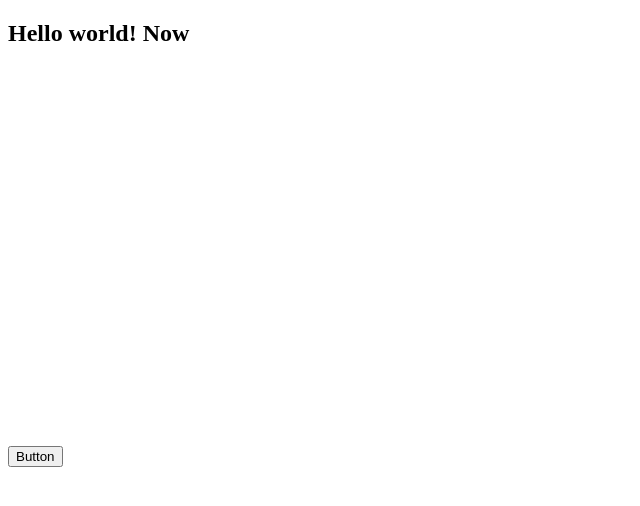
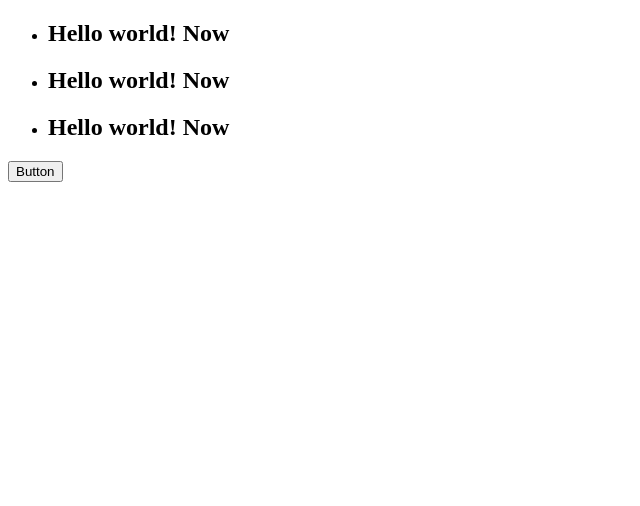
Before and after one commit to madhurabhujbal/simpleList-VueJS, a Vue app: page / in a window 1280 px wide. Shown: the top 506 px of the page, without its empty margins (0-640 px from the left). Built offline with nearby package versions, Linux system fonts and the light colour scheme.

Commit message:
Repeat the hard-coded component multiple times

```diff
--- a/src/App.vue
+++ b/src/App.vue
@@ -1,6 +1,8 @@
 <template>
 <div id="app">
-  <WeekDay />
+  <ul v-for="(item, id) in listItems" v-bind:key="id">
+    <li><WeekDay /></li>
+  </ul>
   <button @click="buttonClicked">Button</button>
 </div>
 </template>
@@ -15,11 +17,21 @@ export default {
       this.title = "button clicked"
     }
   },
+  data() {
+    return {
+      listItems: [
+        {id: 1, title: "Sunday"},
+        {id: 2, title: "Monday"},
+        {id: 3, title: "Tuesday"}
+      ]
+    }
+  },
+
 }
 </script>
 
 <style>
-button {
+/* button {
   margin-top: 30%;
-}
+} */
 </style>
```
